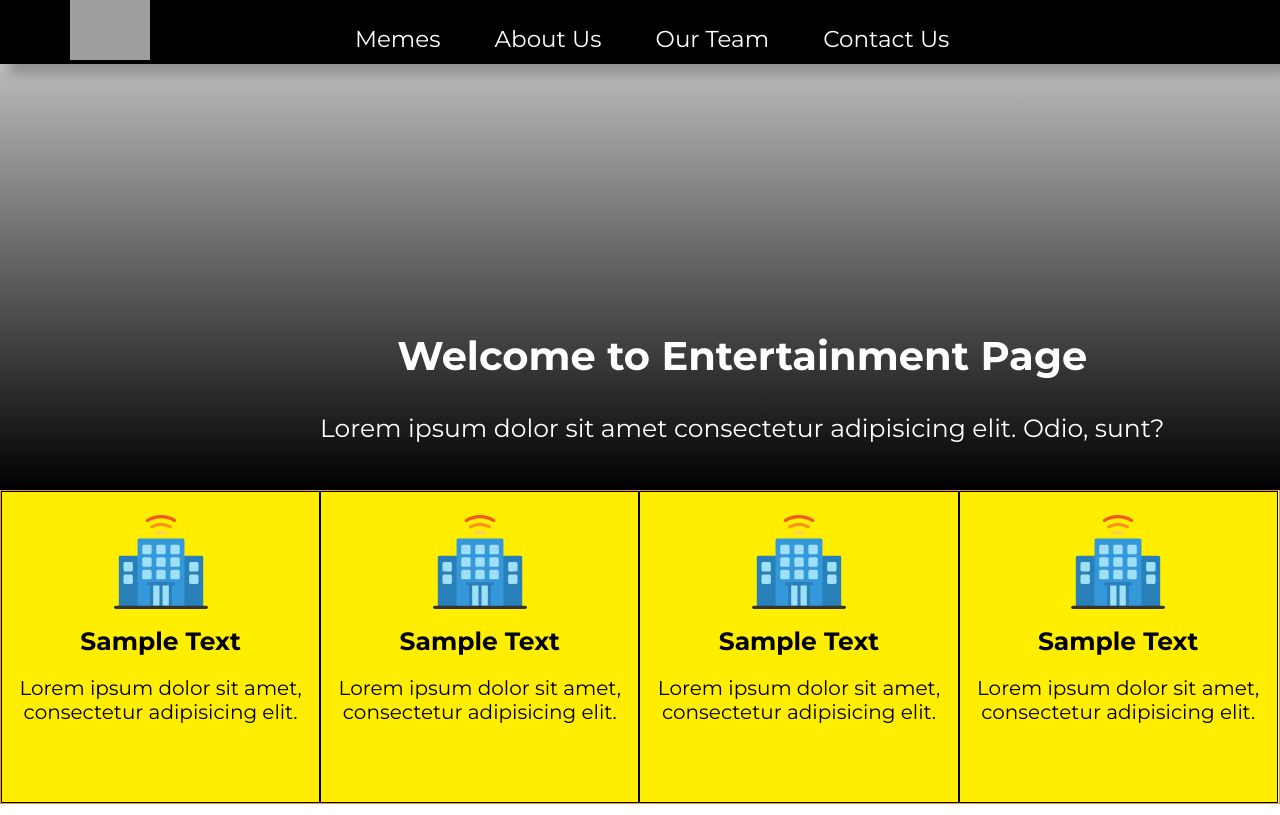
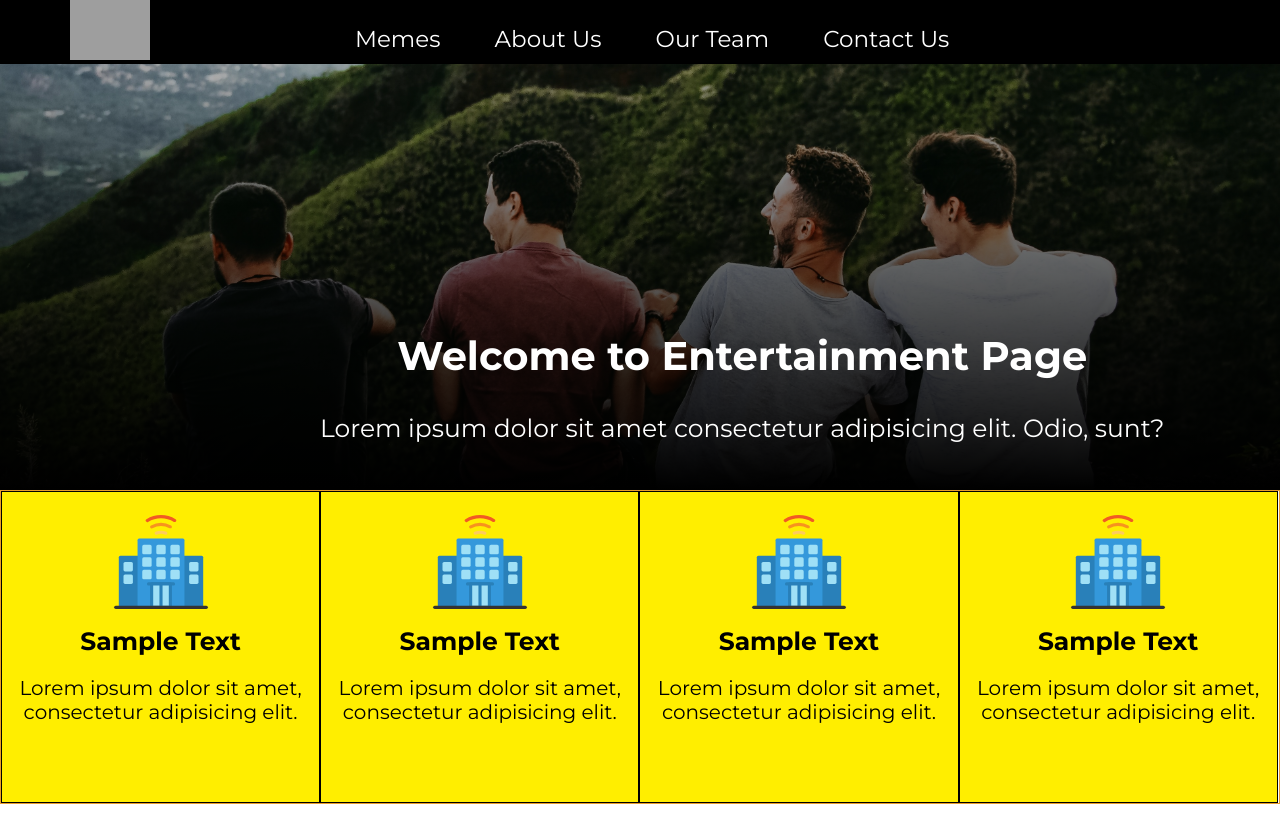
Before and after one commit to jangilipavankumar/EntertainmentWebsite, a plain HTML site: page index.html in a window 1280 px wide. Shown: the top 815 px of the page. Drawn offline with Linux system fonts and the light colour scheme; the site is published under a folder, as on GitHub Pages, so addresses that start at the root find nothing.

Commit message:
Update style.css

```diff
--- a/style.css
+++ b/style.css
@@ -33,7 +33,7 @@ header {
 }
 
 .head .image {
-   background-image: linear-gradient(rgba(0, 0, 0, 0.267), rgb(0, 0, 0)), url(/header.jpg);
+   background-image: linear-gradient(rgba(0, 0, 0, 0.267), rgb(0, 0, 0)), url(header.jpg);
     height: 53.2vh;
     background-size: 100%;
     background-repeat: no-repeat;
```
